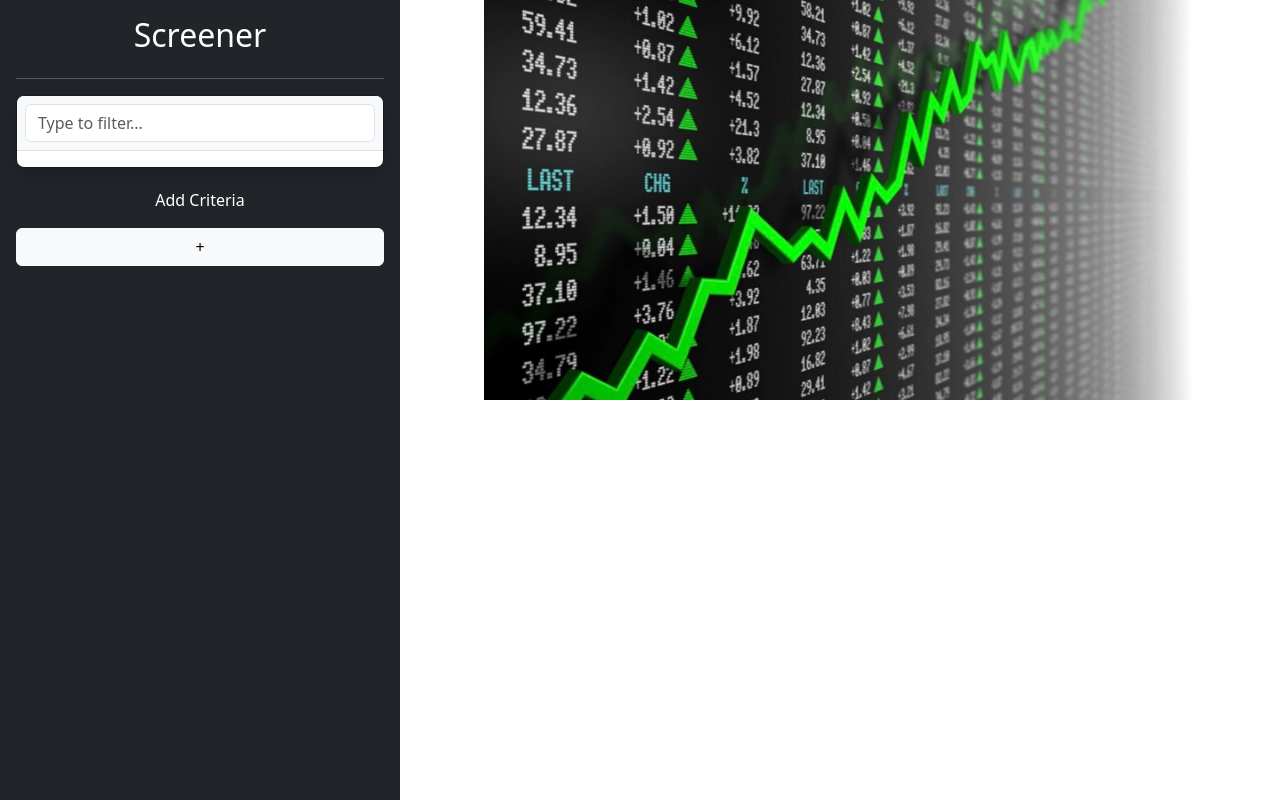
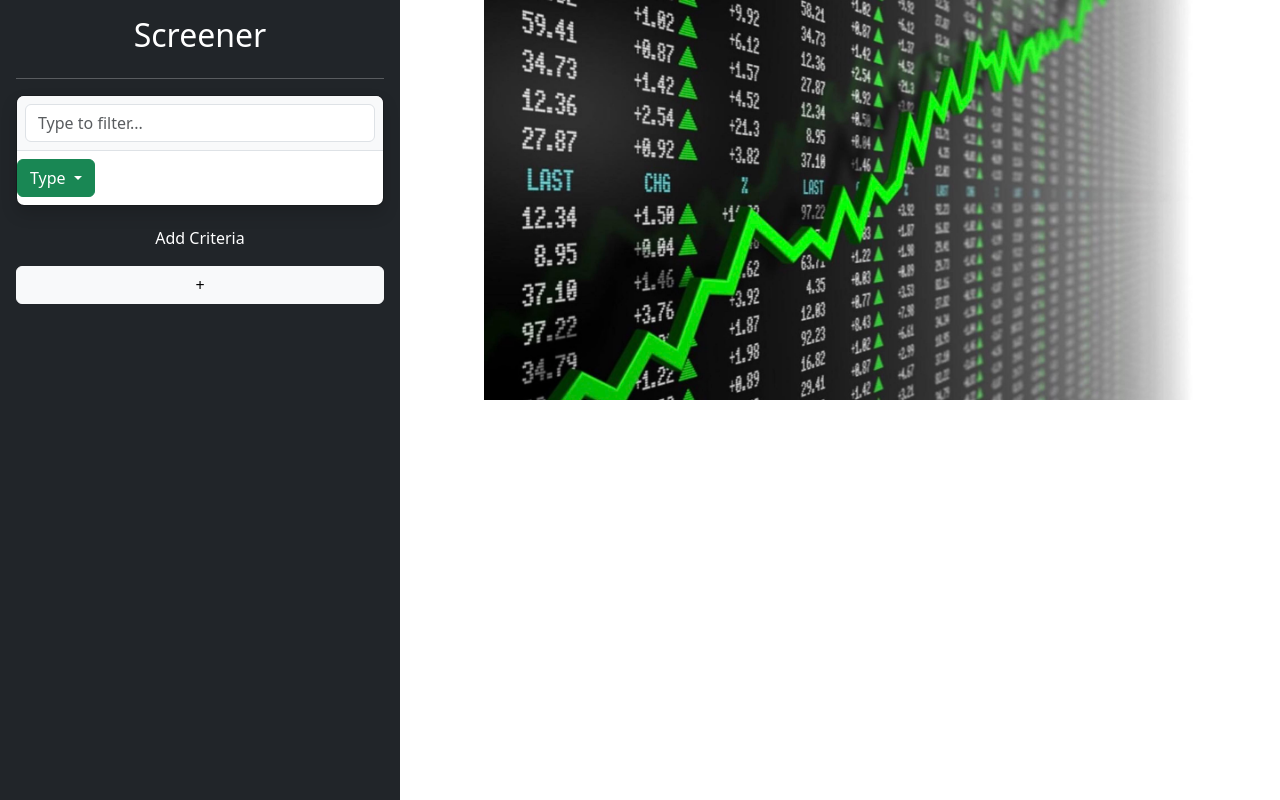
Before and after one commit to JustinWoo20/stock-screener, a Flask app: template templates/screener.html in a window 1280 px wide. Shown: the part 72-872 px from the top of the page. Run offline with Flask 3, Linux system fonts and the light colour scheme; the template is opened without the code that fills it, so the values that code supplies are empty; parts of the project's set-up code (start-up, migrations or seed data) failed here and were passed over.

Commit message:
Add dropdown button

```diff
--- a/static/css/styles.css
+++ b/static/css/styles.css
@@ -17,6 +17,6 @@
     margin: 0 auto;
 }
 
-#dropdown {
+#dropdown1 {
     margin-bottom: 20px;
 }
--- a/templates/screener.html
+++ b/templates/screener.html
@@ -20,14 +20,19 @@
         </header>
     </div>
     <div class="main-container">
-        <div class="d-flex flex-column flex-shrink-0 p-3 text-bg-dark" style="width: 400px; height: 100vh;">
+
+
+        <div class="d-flex flex-column flex-shrink-0 p-3 text-bg-dark" style="width: 400px; height: 100vh;", id="sidebar">
             <h2 class="screener-header">Screener</h2>
             <hr>
-            <div class="dropdown-menu d-block position-static pt-0 mx-0 rounded-3 shadow overflow-hidden w-280px" data-bs-theme="light" id="dropdown">
+            <div class="dropdown-menu d-block position-static pt-0 mx-0 rounded-3 shadow overflow-hidden w-280px"
+                 data-bs-theme="light" id="dropdown1", >
                 <form class="p-2 mb-2 bg-body-tertiary border-bottom">
                     <input type="search" class="form-control" autocomplete="false" placeholder="Type to filter...">
                 </form>
-                <ul class="list-unstyled mb-0">
+                <button type="button" class="btn btn-success dropdown-toggle"
+                        data-bs-toggle="dropdown" aria-expanded="false">Type
+                    <ul class="dropdown-menu mb-0">
                         {% for item in screener_field.keys() %}
                         <li>
                             <a class="dropdown-item d-flex align-items-center gap-2 py-2"
@@ -35,12 +40,16 @@
                         </li>
                         {% endfor %}
                     </ul>
+                </button>
+
             </div>
             <p class="add">Add Criteria</p>
             <button class="btn btn-light align-items-center" type="button" style="text-align: center">
                 +
             </button>
         </div>
+
+
         <img src="{{ url_for('static', filename='stocks.jpg') }}" class="stock-img" alt="Stock chart image">
     </div>
     <script src="https://cdn.jsdelivr.net/npm/bootstrap@5.3.8/dist/js/bootstrap.bundle.min.js"
```
Lines whose indentation alone changed are shown as unchanged.
